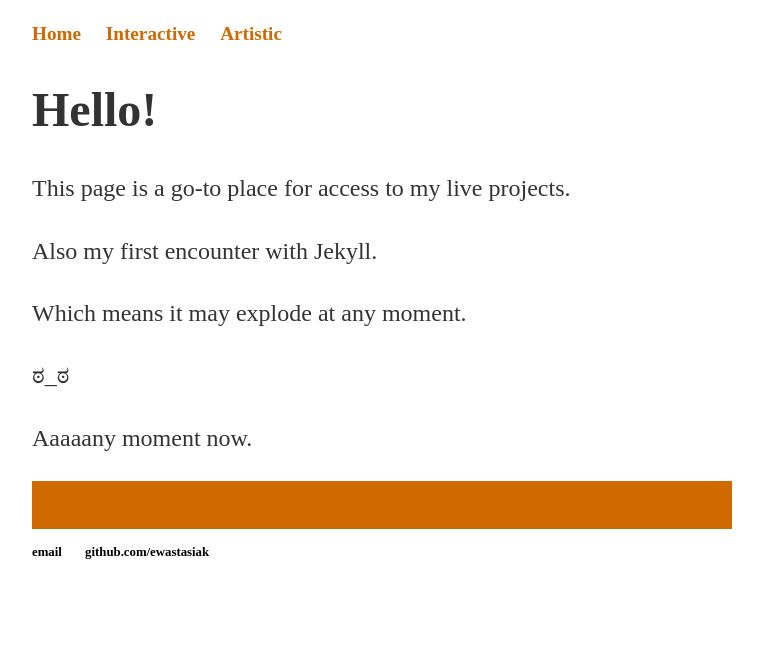
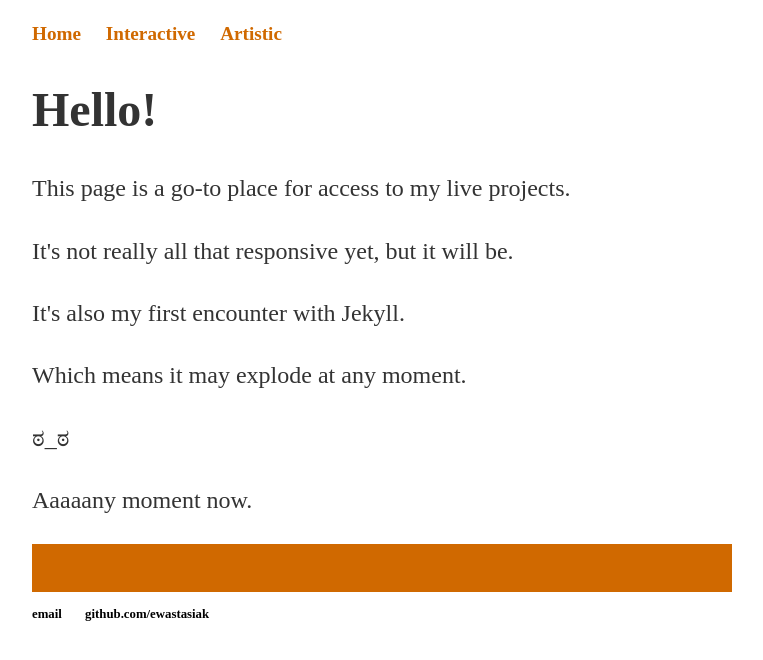
Before and after one commit to ewastasiak/Showcase, a Jekyll site: the page built from index.html, in a window 1280 px wide. Shown: the top 660 px of the page, without its empty margins (258-1021 px from the left). Built offline with Jekyll 4.4.1, drawn with Linux system fonts in a browser that asks for light colours; nearby versions of some CDN libraries; library files that are not in the unit come from our copies.

Commit message:
Updated 'index.html' via CloudCannon

```diff
--- a/index.html
+++ b/index.html
@@ -5,7 +5,8 @@ title: Ewa Stasiak | Projects Hub
 <div class="blurb">
         		<h1>Hello!</h1>
 				<p>This page is a go-to place for access to my live projects.</p>
-				<p>Also my first encounter with Jekyll.</b>
+				<p>It's not really all that responsive yet, but it will be.</p>
+				<p>It's also my first encounter with Jekyll.</b>
 				<p>Which means it may explode at any moment.</p>
 				<p> ಠ_ಠ</p>
 				<p>Aaaaany moment now.</p>
```
